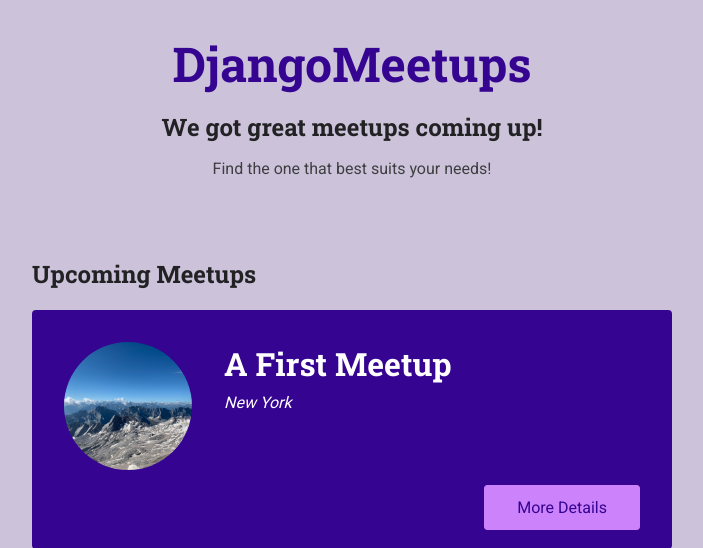
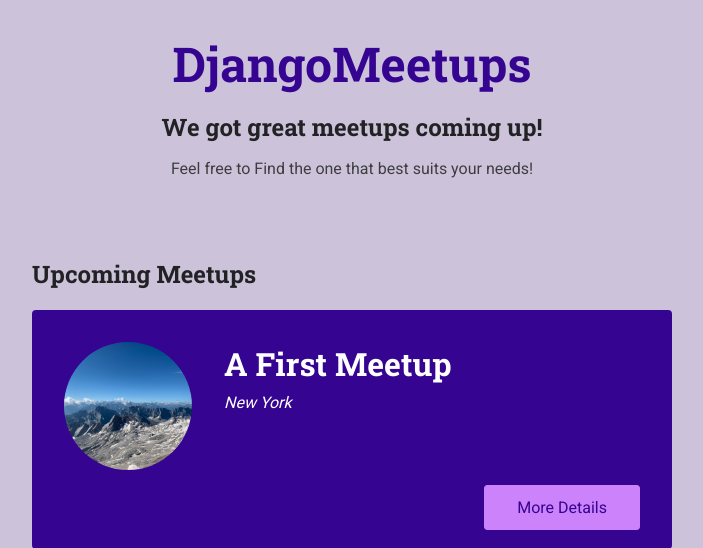
Before and after one commit to Otorio372/Meet-App, a Django app: page /meetups/ in a window 1280 px wide. Shown: the top 548 px of the page, without its empty margins (288-991 px from the left). Run offline with Django 5.2, Linux system fonts and the light colour scheme; data comes from the database, SQL or seed files in the repository; parts of the project's set-up code (start-up, migrations or seed data) failed here and were passed over.

Commit message:
updated text to free range

```diff
--- a/meetups/templates/meetups/index.html
+++ b/meetups/templates/meetups/index.html
@@ -13,7 +13,7 @@
 {% endblock  %}
 
 {% block header_content %}
-  Find the one that best suits your needs!
+  Feel free to Find the one that best suits your needs!
 {% endblock  %}
 
 {% block body %}
```
